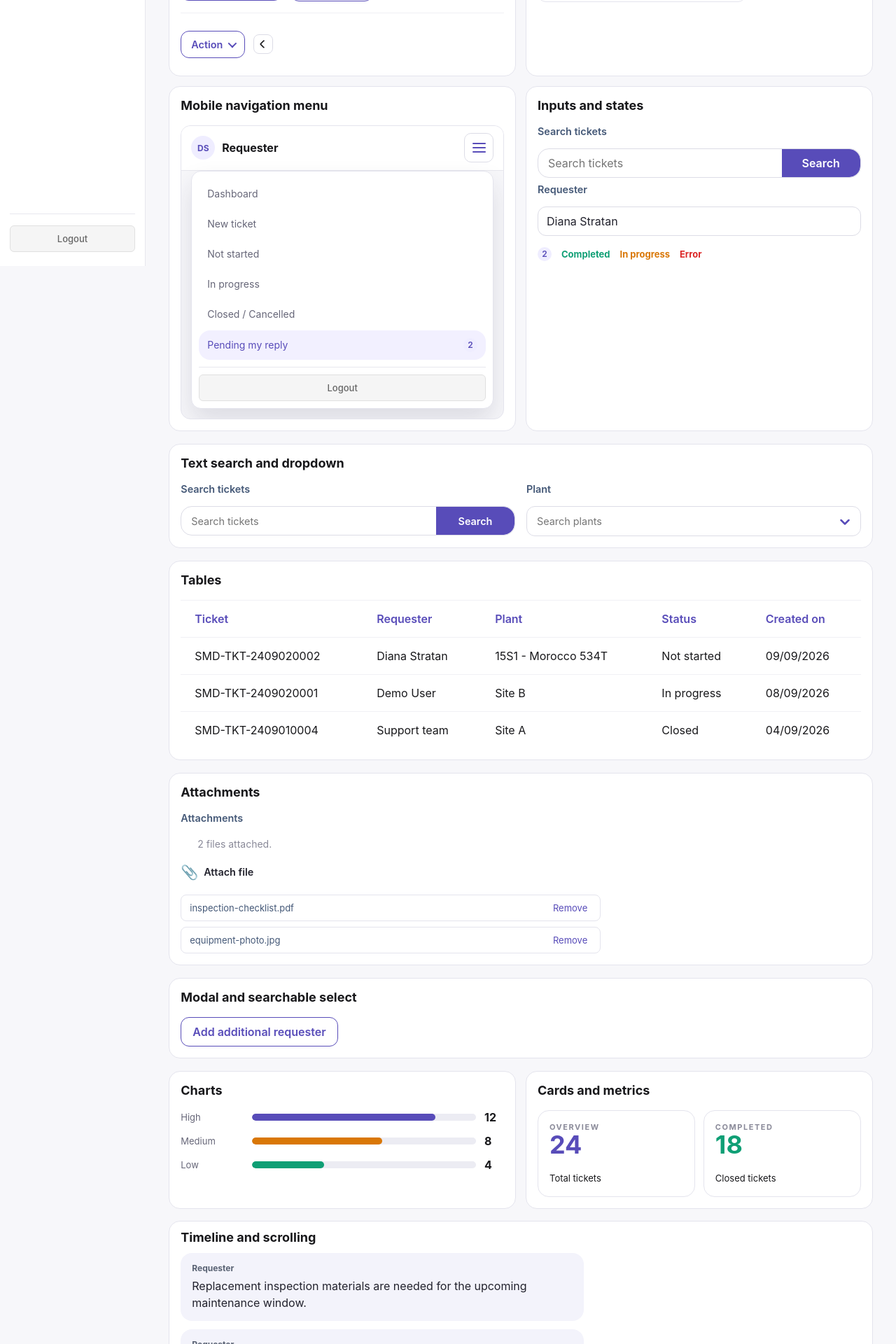
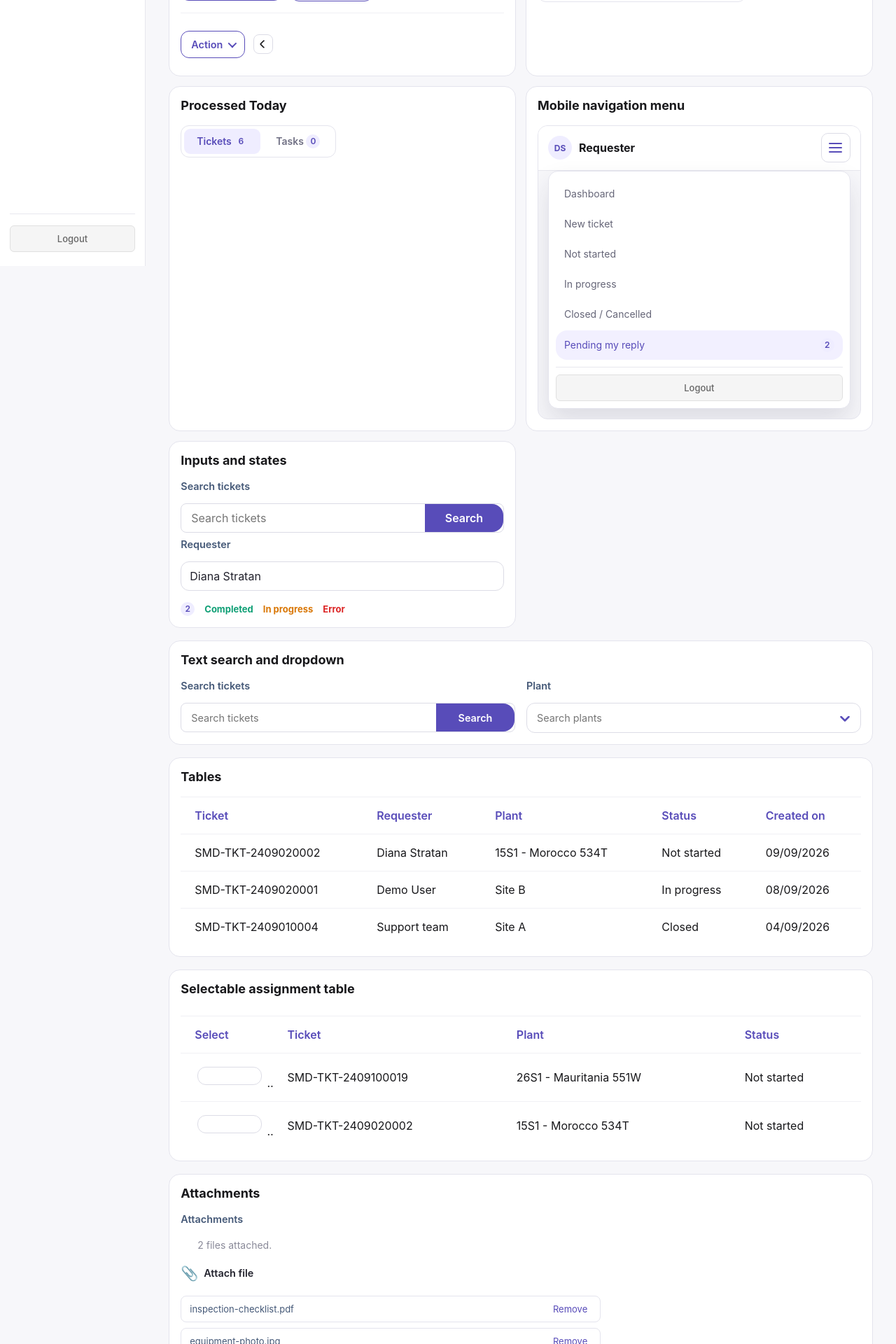
Before and after one commit to MMD-MATHUB/Ticketing-System, a React app in the folder frontend/: page /style-reference in a window 1280 px wide. Shown: the part 420-2340 px from the top of the page at 70% size. Built offline with nearby package versions, Linux system fonts and the light colour scheme; sample sign-in values are in the browser's storage; the HTML template or start-up script is replaced by a standard one.

Commit message:
Update shared component reference

```diff
--- a/frontend/src/App.css
+++ b/frontend/src/App.css
@@ -73,7 +73,7 @@
   justify-content: space-between;
   gap: 8px;
   padding: 11px 12px;
-  border-radius: 8px;
+  border-radius: 16px;
   color: #666678;
   text-decoration: none;
   font-size: 14px;
@@ -321,11 +321,11 @@
   display: flex;
   grid-column: span 2;
   width: 100%;
-  max-width: 500px;
+  max-width: 620px;
   height: 42px;
   background: #fff;
   border: 1px solid #dcdce6;
-  border-radius: 16px;
+  border-radius: 8px;
   overflow: hidden;
 }
 
@@ -416,7 +416,7 @@
 
 .analysis-dashboard-search {
   grid-column: auto;
-  max-width: 620px;
+  max-width: 760px;
   margin: 8px 0 4px;
 }
 
@@ -638,6 +638,10 @@
   gap: 12px;
 }
 
+.requester-dashboard-page .dashboard-kpis {
+  grid-template-columns: repeat(4, minmax(0, 1fr));
+}
+
 .dashboard-kpis.analysis-dashboard-kpis {
   grid-template-columns: repeat(4, minmax(0, 1fr));
   grid-template-rows: repeat(2, 150px);
@@ -2206,6 +2210,14 @@ tbody tr:hover {
 
 .style-reference-table-wrap {
   margin-top: 2px;
+}
+
+.style-reference-assignment-actions {
+  display: flex;
+  justify-content: flex-end;
+  gap: 8px;
+  min-height: 0;
+  margin-bottom: 10px;
 }
 
 .style-reference-metrics {
--- a/frontend/src/App.jsx
+++ b/frontend/src/App.jsx
@@ -134,7 +134,6 @@ function DashboardPage() {
     if (!dashboard?.stats) return []
     const s = dashboard.stats
     return [
-      { eyebrow: 'Overview', title: 'Total tickets', value: s.total, sub: `+${s.newThisWeek} created this week`, color: '#584cb9', subColor: '#16a34a', route: '/tickets' },
       { eyebrow: 'Queue', title: 'Not started', value: s.notStarted, sub: 'Tickets awaiting processing', color: '#b85c5c', subColor: '#6e6e7c', route: '/tickets/not-started' },
       { eyebrow: 'Active workload', title: 'In progress', value: s.inProgress, sub: `${s.inProgressPercent}% of your tickets are moving`, color: '#d97706', subColor: '#6e6e7c', route: '/tickets/in-progress' },
       { eyebrow: 'Completed', title: 'Closed', value: s.closed, sub: `Average closure time is ${s.avgDaysToClose} days`, color: '#0f9f75', subColor: '#6e6e7c', route: '/tickets/closed' },
@@ -151,7 +150,7 @@ function DashboardPage() {
   }
 
   return (
-    <section className="page dashboard-page">
+    <section className="page dashboard-page requester-dashboard-page">
       <header className="page-header dashboard-header">
         <div>
           <div className="eyebrow">Dashboard</div>
--- a/frontend/src/features/shared/StyleReferencePage.jsx
+++ b/frontend/src/features/shared/StyleReferencePage.jsx
@@ -26,6 +26,8 @@ export function StyleReferencePage() {
   const [messages, setMessages] = useState(timelineMessages)
   const [showErrorToast, setShowErrorToast] = useState(true)
   const [activeTicketStatus, setActiveTicketStatus] = useState('closed')
+  const [processedMode, setProcessedMode] = useState('tickets')
+  const [selectedAssignmentRows, setSelectedAssignmentRows] = useState([])
   const [mobileMenuOpen, setMobileMenuOpen] = useState(true)
   const [showRequesterModal, setShowRequesterModal] = useState(false)
   const [referenceRequester, setReferenceRequester] = useState('')
@@ -119,6 +121,14 @@ export function StyleReferencePage() {
         </section>
 
         <section className="panel style-reference-section">
+          <div className="panel-title">Processed Today</div>
+          <div className="ticket-status-tabs" role="tablist" aria-label="Processed today reference">
+            <button type="button" role="tab" aria-selected={processedMode === 'tickets'} className={processedMode === 'tickets' ? 'active' : ''} onClick={() => setProcessedMode('tickets')}>Tickets <span className="badge">6</span></button>
+            <button type="button" role="tab" aria-selected={processedMode === 'tasks'} className={processedMode === 'tasks' ? 'active' : ''} onClick={() => setProcessedMode('tasks')}>Tasks <span className="badge">0</span></button>
+          </div>
+        </section>
+
+        <section className="panel style-reference-section">
           <div className="panel-title">Mobile navigation menu</div>
           <div className="style-reference-mobile-shell">
             <div className="style-reference-mobile-topbar">
@@ -204,6 +214,22 @@ export function StyleReferencePage() {
               <tr><td>SMD-TKT-2409020001</td><td>Demo User</td><td>Site B</td><td>In progress</td><td>08/09/2026</td></tr>
               <tr><td>SMD-TKT-2409010004</td><td>Support team</td><td>Site A</td><td>Closed</td><td>04/09/2026</td></tr>
             </tbody>
+          </table>
+        </div>
+      </section>
+
+      <section className="panel style-reference-section">
+        <div className="panel-title">Selectable assignment table</div>
+        <div className="style-reference-assignment-actions">
+          {selectedAssignmentRows.length > 0 && <><button type="button" className="secondary-button" onClick={() => setSelectedAssignmentRows([])}>Deselect all</button><button type="button" className="primary-button" onClick={() => setSelectedAssignmentRows([])}>Assign</button></>}
+        </div>
+        <div className="table-wrap style-reference-table-wrap">
+          <table>
+            <thead><tr><th>Select</th><th>Ticket</th><th>Plant</th><th>Status</th></tr></thead>
+            <tbody>{['SMD-TKT-2409100019', 'SMD-TKT-2409020002'].map((ticket, index) => <tr key={ticket}>
+              <td><input type="checkbox" checked={selectedAssignmentRows.includes(ticket)} onChange={() => setSelectedAssignmentRows((current) => current.includes(ticket) ? current.filter((item) => item !== ticket) : [...current, ticket])} aria-label={`Select ${ticket}`} /></td>
+              <td>{ticket}</td><td>{index ? '15S1 - Morocco 534T' : '26S1 - Mauritania 551W'}</td><td>Not started</td>
+            </tr>)}</tbody>
           </table>
         </div>
       </section>
```
Also changed, not shown: 1 other file (tests, documents, lock files or other folders).
